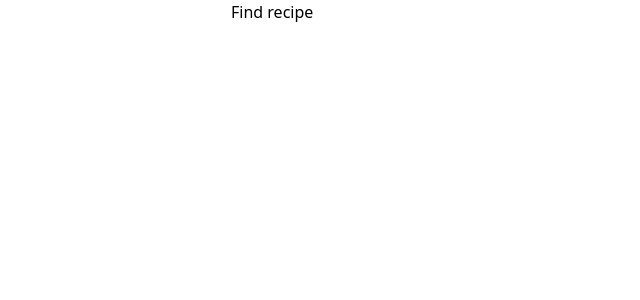
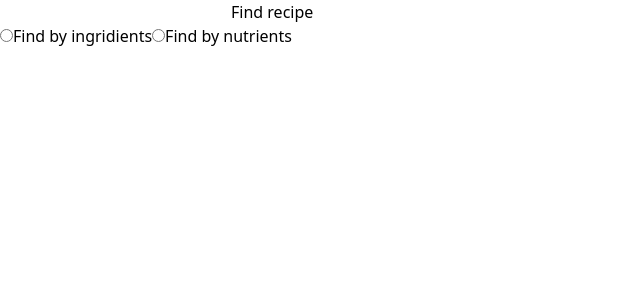
Before and after one commit to YuliiaIIIII/WebApp_project_nutrition, a React (Vite) app in the folder vite-project/: page / in a window 1280 px wide. Shown: the top 300 px of the page, without its empty margins (0-640 px from the left). Built offline with nearby package versions, Linux system fonts and the light colour scheme.

Commit message:
Added radio buttons to select search category. Added new endpoint for category searching

```diff
--- a/vite-project/index.html
+++ b/vite-project/index.html
@@ -7,7 +7,7 @@
     <title>Vite + React</title>
   </head>
   <body>
-    <div id="root"></div>
+    <div id="root" className = "w-10/12 bg-orange-50"></div>
     <script type="module" src="/src/main.jsx"></script>
   </body>
 </html>
--- a/vite-project/src/App.jsx
+++ b/vite-project/src/App.jsx
@@ -1,15 +1,16 @@
 import { useState } from 'react'
 import Component from './Component.jsx'
-import { useGetByIngridientsQuery } from './services/ingredients.api.js'
+import { useGetByIngridientsQuery, useGetByNutrientsQuery } from './services/ingredients.api.js'
 import { Loading } from './Loading.jsx'
 
 function App() {
   const [inputText, setInputText] = useState('')
   const [serverRequestText, setServerRequestText] = useState('')
+  const [categorySearch,setFind] = useState('');
 
-
-  const { data = [], isFetching, isError } = useGetByIngridientsQuery(serverRequestText, {skip: serverRequestText.length === 0});
-
+  // const { data: dataIngr = [], isFetching, isError } = useGetByIngridientsQuery(serverRequestText, {skip: serverRequestText.length === 0});
+  const { data: dataNutr = [], isFetching, isError } = useGetByNutrientsQuery(serverRequestText, {skip: serverRequestText.length === 0});
+ console.log(dataNutr)
   return (
     <div id='userRequest' className='w-1/2 block ml-auto mr-auto mt-9'>
       <div>
@@ -29,10 +30,30 @@ function App() {
             Find recipe
           </button>
       </div>
+      <div className='w-1/2 flex flex-center ml-auto mr-auto mt-9'>
+          <form>
+            <input
+              type="radio"
+              value="ingridients"
+              id="findByIngridients"
+              onChange={(event) => setFind(event.target.value)}
+              name="categorySearch" />
+            <label className='mr-8' htmlFor="findByIngridients">Find by ingridients</label>
 
+             <input
+              type="radio"
+              value="nutrients"
+              id="findByNutrients"
+              onChange={(event) => setFind(event.target.value)}
+              name="categorySearch"/>
+             <label htmlFor="findByNutrients">Find by nutrients</label>
+          </form>
+
+       </div>
 
         <div className="grid grid-cols-4 gap-4 font-serif text-base mb-9">
-          {(isFetching) ? <Loading/> : data.map((item) => <Component receipt={item} />)}
+          {/* {(isFetching) ? <Loading/> : dataIngr.map((item) => <Component receipt={item} />)} */}
+          {(isFetching) ? <Loading/> : dataNutr.map((item) => <Component receipt={item} />)}
         </div>
 
       </div>
--- a/vite-project/src/Component.jsx
+++ b/vite-project/src/Component.jsx
@@ -1,14 +1,14 @@
 function Component({ receipt }) {
-
   return (
-    <div id='userRequest' className='w-40 block ml-auto mr-auto rounded border-lime-900 border-2'>
-
-      <img src={receipt.image} />
+    <div id='userRequest' className='bg-orange-50 w-10/12 block ml-auto mr-auto rounded border-lime-900 border-2'>
+      <div className = "bg-no-repeat bg-cover">
+        <img src={receipt.image} />
+      </div>
 
       <p className='bg-lime-100 mb-2 px-4 py-2'>{receipt.title}</p>
 
       <div className='flex flex-row justify-around font-serif text-base'>
-				<button className='btn bg-lime-500 rounded px-2 py-1.5 hover:bg-lime-600'>
+				<button className='btn bg-lime-500 mb-2 rounded px-2 py-1.5 hover:bg-lime-600'>
 					<i className="fa fa-heart"/>
 					Add to fav
 				</button>
--- a/vite-project/src/services/ingredients.api.js
+++ b/vite-project/src/services/ingredients.api.js
@@ -5,11 +5,21 @@ export const ingredientsApi = createApi({
   reducerPath: 'ingredientsApi',
   baseQuery: fetchBaseQuery({ baseUrl: 'https://api.spoonacular.com' }),
   endpoints: (builder) => ({
-    getByIngridients: builder.query({
-      query: (ingredients) => ({
-        url: "/recipes/findByIngredients",
+    // getByIngridients: builder.query({
+    //   query: (ingredients) => ({
+    //     url: "/recipes/findByIngredients",
+    //     params: {
+    //       ingredients,
+    //       apiKey
+    //     }
+    //   }),
+    // }),
+    getByNutrients: builder.query(
+      {
+        query: (maxCalories) => ({
+            url: '/recipes/findByNutrients',
             params: {
-          ingredients,
+              maxCalories,
               apiKey
             }
           }),
@@ -19,4 +29,4 @@ export const ingredientsApi = createApi({
 
 // Export hooks for usage in functional components, which are
 // auto-generated based on the defined endpoints
-export const { useGetByIngridientsQuery } = ingredientsApi;
+export const { useGetByIngridientsQuery, useGetByNutrientsQuery } = ingredientsApi;
```
Lines whose indentation alone changed are shown as unchanged.
